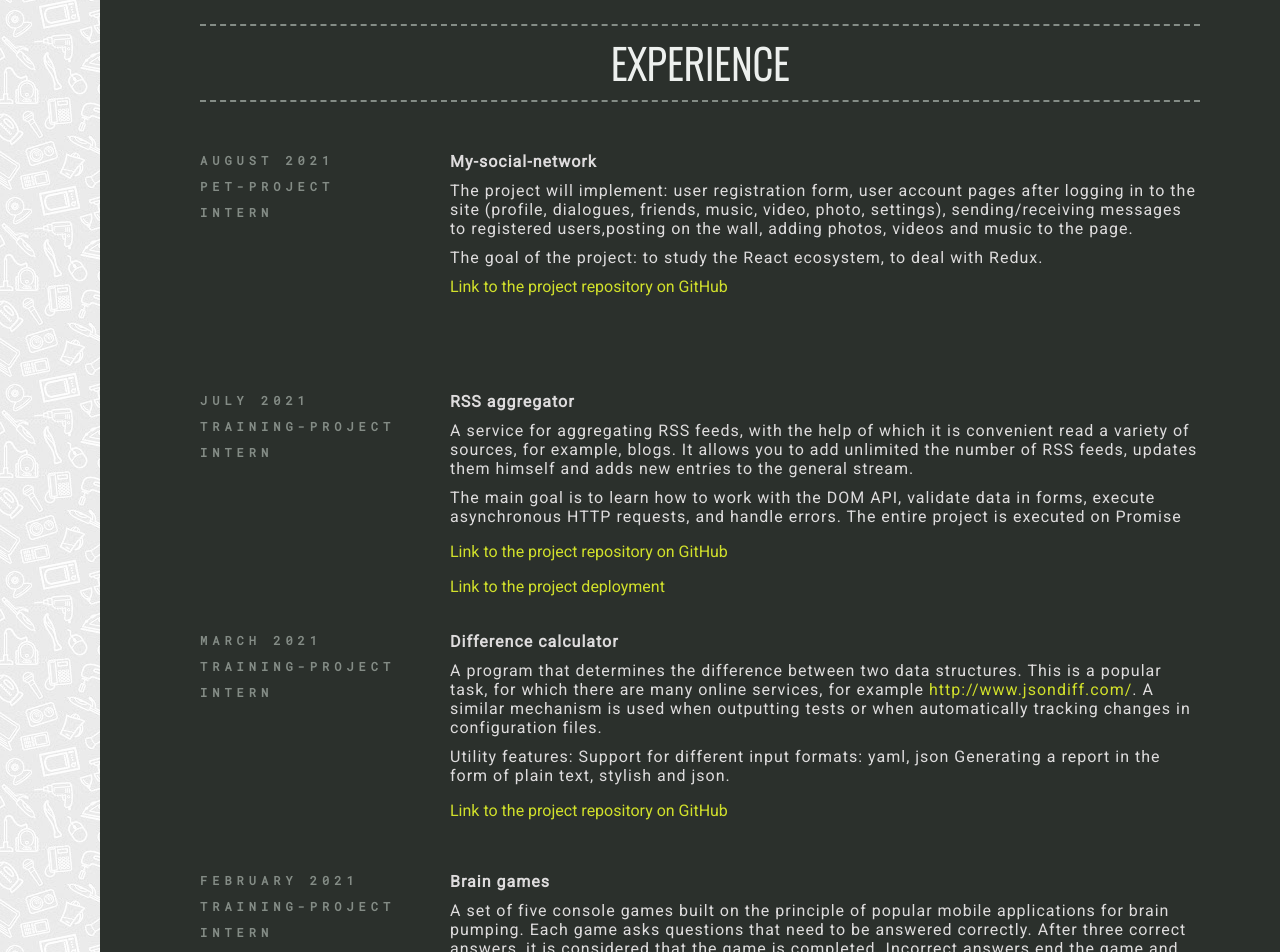
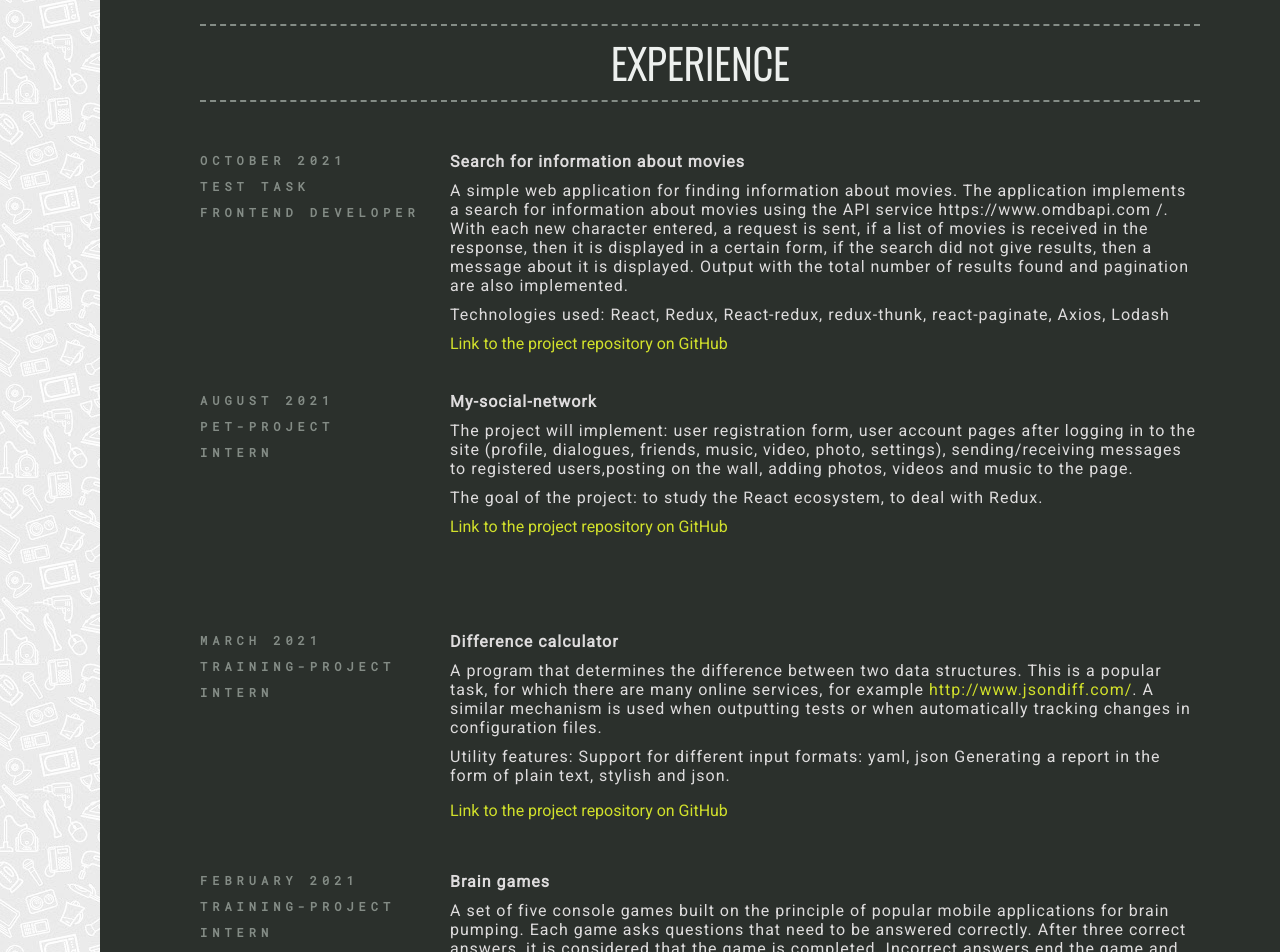
Before and after one commit to AlexSerdyuk83/Aleksandr-Serdyuk, a plain HTML site: page index.html in a window 1280 px wide. Shown: the part 929-1881 px from the top of the page. Drawn offline with nearby package versions, Linux system fonts and the light colour scheme.

Commit message:
add experience

```diff
--- a/index.html
+++ b/index.html
@@ -90,6 +90,25 @@
 
           <section class="data-container">
             <div class="left dcih">
+              <p class="left-text content-preview_made_text mb-10">OCTOBER 2021</p>
+              <p class="left-text content-preview_made_text mb-10">TEST TASK</p>
+              <p class="left-text content-preview_made_text mb-10">FRONTEND DEVELOPER</p>
+            </div>
+
+            <div class="right">
+              <p class="data-container-text mb-10"><b>Search for information about movies</b></p>
+              <p class="data-container-text mb-10">A simple web application for finding information about movies.
+                The application implements a search for information about movies using the API service
+                https://www.omdbapi.com /. With each new character entered, a request is sent, if a list
+                of movies is received in the response, then it is displayed in a certain form, if the search
+                did not give results, then a message about it is displayed. Output with the total number of results
+                found and pagination are also implemented.
+              </p>
+              <p class="data-container-text mb-10">Technologies used: React, Redux, React-redux, redux-thunk, react-paginate, Axios, Lodash</p>
+              <a href="https://github.com/AlexSerdyuk83/test-task-for-braimonsoft-">Link to the project repository on GitHub</a>
+            </div>
+
+            <div class="left dcih">
               <p class="left-text content-preview_made_text mb-10">AUGUST 2021</p>
               <p class="left-text content-preview_made_text mb-10">PET-PROJECT</p>
               <p class="left-text content-preview_made_text mb-10">INTERN</p>
@@ -105,26 +124,7 @@
               <p class="data-container-text mb-10">The goal of the project: to study the React ecosystem, to deal with Redux.</p>
               <a href="https://github.com/AlexSerdyuk83/my-social-network">Link to the project repository on GitHub</a>
             </div>
-            <div class="left dcih">
-              <p class="left-text content-preview_made_text mb-10">JULY 2021</p>
-              <p class="left-text content-preview_made_text mb-10">TRAINING-PROJECT</p>
-              <p class="left-text content-preview_made_text mb-10">INTERN</p>
-            </div>
 
-            <div class="right dcih">
-              <p class="data-container-text mb-10"><b>RSS aggregator</b></p>
-              <p class="data-container-text mb-10">
-                A service for aggregating RSS feeds, with the help of which it is convenient
-                read a variety of sources, for example, blogs. It allows you to add unlimited
-                the number of RSS feeds, updates them himself and adds new entries to the general stream.
-              </p>
-              <p class="data-container-text mb-10">The main goal is to learn how to work with the DOM API, validate
-                data in forms, execute asynchronous HTTP requests, and handle errors. The entire project is executed
-                on Promise</p>
-              <p><a href="https://github.com/AlexSerdyuk83/frontend-project-lvl3">Link to the project repository on
-                GitHub</a></p>
-              <p><a href="https://frontend-project-lvl3-ebon-delta.vercel.app/">Link to the project deployment</a></p>
-            </div>
 
             <div class="left dcih">
               <p class="left-text content-preview_made_text mb-10">MARCH 2021</p>
```
Also changed, not shown: 1 other file.
